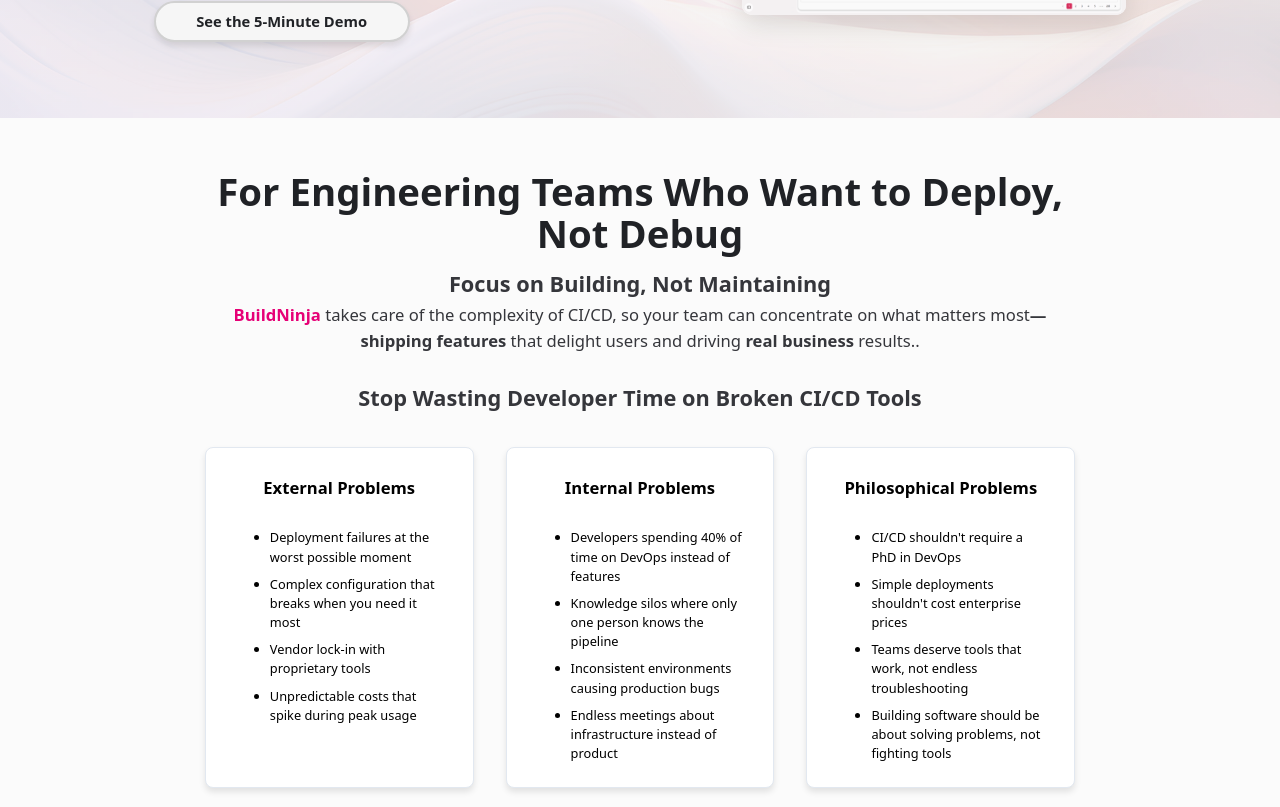
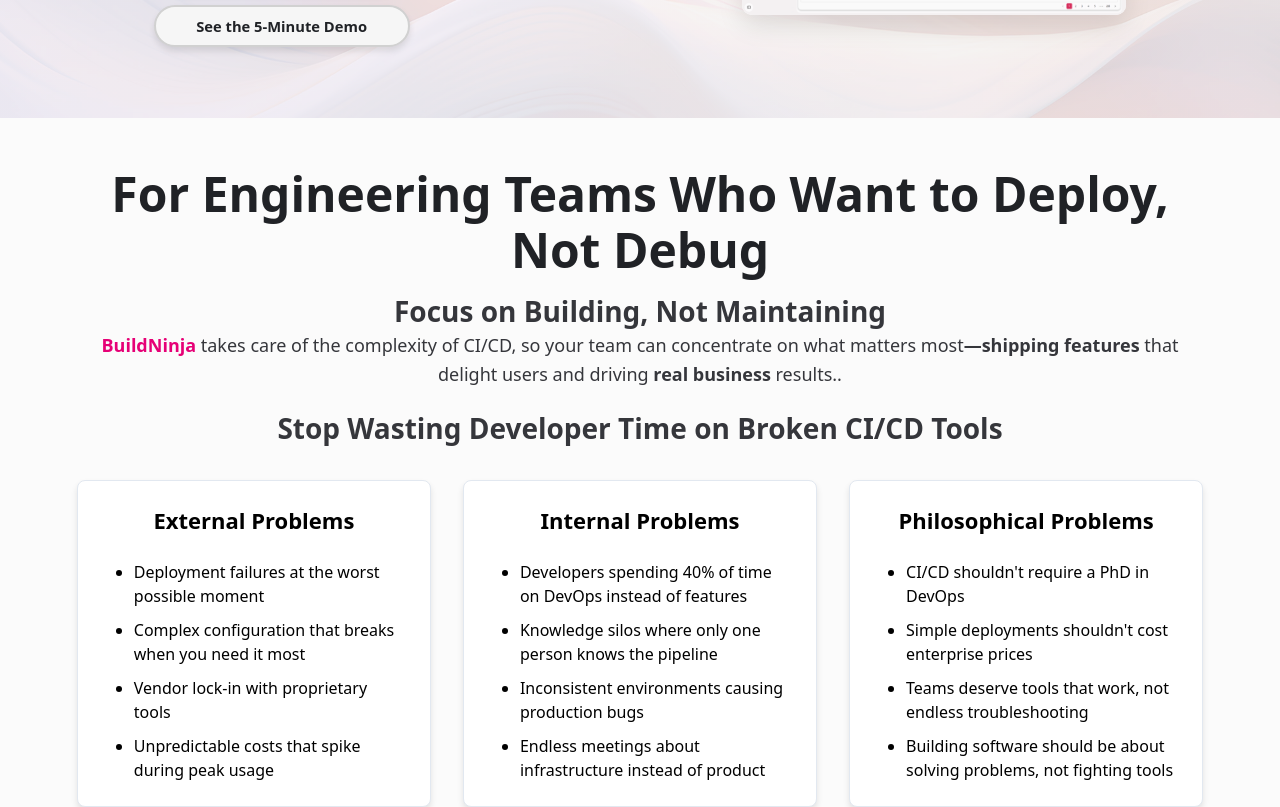
Before and after one commit to chiragbitoni/buildninja-website, a Next.js app: page / in a window 1280 px wide. Shown: the part 368-1175 px from the top of the page. Built offline with nearby package versions, Linux system fonts and the light colour scheme.

Commit message:
Home-Second

```diff
--- a/src/app/components/Home/Sections/Second/Second.css
+++ b/src/app/components/Home/Sections/Second/Second.css
@@ -1,16 +1,13 @@
-
 .secondSection {
   display: flex;
-    /* align-items: center; */
-    justify-content: space-between;
-    width: 100vw;
-    max-width: 100%;
-    height: auto;
-    padding: 4vw 16vw 4vw 16vw;
+  justify-content: center;
   background: #FBFBFB;
   box-sizing: border-box;
   position: relative;
   overflow: hidden;
+  padding-block: clamp(16px, 4vw, 48px);
+  padding-inline: clamp(16px, 6vw, 128px);
+
 }
 
 .secondSection::before {
@@ -23,41 +20,44 @@
 }
 
 .secondContent {
-    flex: 1 1 55%;
+  flex: 1 1 auto;
   z-index: 2;
+
+  max-width: 1200px;
+  width: 100%;
+  margin-inline: auto;
 }
 
 .secondTitle {
-    font-size: 3.0vw;
+  font-size: clamp(24px, 4.5vw, 48px);
   font-weight: 700;
-    margin: 0 0 1vw 0;
+  margin: 0 0 clamp(8px, 1.2vw, 16px) 0;
   text-align: center;
-    line-height: 1.1;
+  line-height: 1.15;
   color: #202226;
 }
 
-.secondSubtitle{
+.secondSubtitle {
   text-align: center;
-    font-weight: bold;
-    font-size: 1.7vw;
-    /* margin: 0 0 2vw 0; */
+  font-weight: 700;
+  font-size: clamp(16px, 2.4vw, 28px);
   color: #35363b;
-    line-height: 1.6;
-}
-.secondThirdSubtitle{
-    text-align: center;
-    font-weight: bold;
-    font-size: 1.7vw;
-    margin: 0 0 2.5vw 0;
-    color: #35363b;
-    line-height: 1.6;
+  line-height: 1.4;
 }
 
-.subtitleParagraph{
+.secondThirdSubtitle {
   text-align: center;
-    /* font-weight: bold; */
-    font-size: 1.3vw;
-    margin: 0 0 2vw 0;
+  font-weight: 700;
+  font-size: clamp(16px, 2.4vw, 28px);
+  margin: 0 0 clamp(16px, 2.5vw, 32px) 0;
+  color: #35363b;
+  line-height: 1.4;
+}
+
+.subtitleParagraph {
+  text-align: center;
+  font-size: clamp(14px, 1.6vw, 18px);
+  margin: 0 0 clamp(12px, 2vw, 20px) 0;
   color: #35363b;
   line-height: 1.6;
 }
@@ -65,53 +65,49 @@
 .heroHighlight {
   display: block;
   color: #202226;
-    font-size: 3vw;
+  font-size: clamp(22px, 3.2vw, 40px);
   font-weight: 700;
 }
 
 .heroSubtitle {
-    font-size: 1.3vw;
-    margin: 0 0 1vw 0;
+  font-size: clamp(14px, 1.6vw, 18px);
+  margin: 0 0 clamp(8px, 1.2vw, 16px) 0;
   color: #35363b;
   font-weight: 400;
   line-height: 1.6;
 }
 
-
 .simple-grid {
   display: grid;
-  grid-template-columns: 1fr;
-  gap: 2rem;
+  grid-template-columns: repeat(auto-fit, minmax(min(280px, 100%), 1fr));
+  gap: clamp(16px, 3vw, 32px);
+  align-items: start;
 }
 
-@media (min-width: 768px) {
-  .simple-grid {
-    grid-template-columns: repeat(3, 1fr);
-  }
-}
-
+/* Card */
 .simple-box {
-  background-color: white;
-  box-shadow: 0 4px 6px rgba(0, 0, 0, 0.1);
+  background-color: #fff;
+  box-shadow: 0 4px 6px rgba(0,0,0,0.1);
   border: 1px solid #e2e8f0;
   border-radius: 0.5rem;
-  padding: 1.5rem;
+  padding: clamp(16px, 3vw, 24px);
 }
 
 .simple-box-heading {
-  font-size: 1.3vw;
-  line-height: 2rem;
+  font-size: clamp(16px, 1.8vw, 22px);
+  line-height: 1.4;
   font-weight: 600;
-  margin-bottom: 1.5rem;
+  margin-bottom: clamp(12px, 2vw, 24px);
   text-align: center;
 }
 
+/* Lists */
 .second-simple-list {
   list-style-type: disc;
-  padding-left: 2.5rem;
-  font-size: 1vw;
+  padding-left: clamp(20px, 2.5vw, 32px);
+  font-size: clamp(14px, 1.4vw, 16px);
 }
 
 .second-simple-list li + li {
-  margin-top: 0.5rem;
+  margin-top: clamp(6px, 1vw, 10px);
 }
```
Lines whose indentation alone changed are shown as unchanged.
